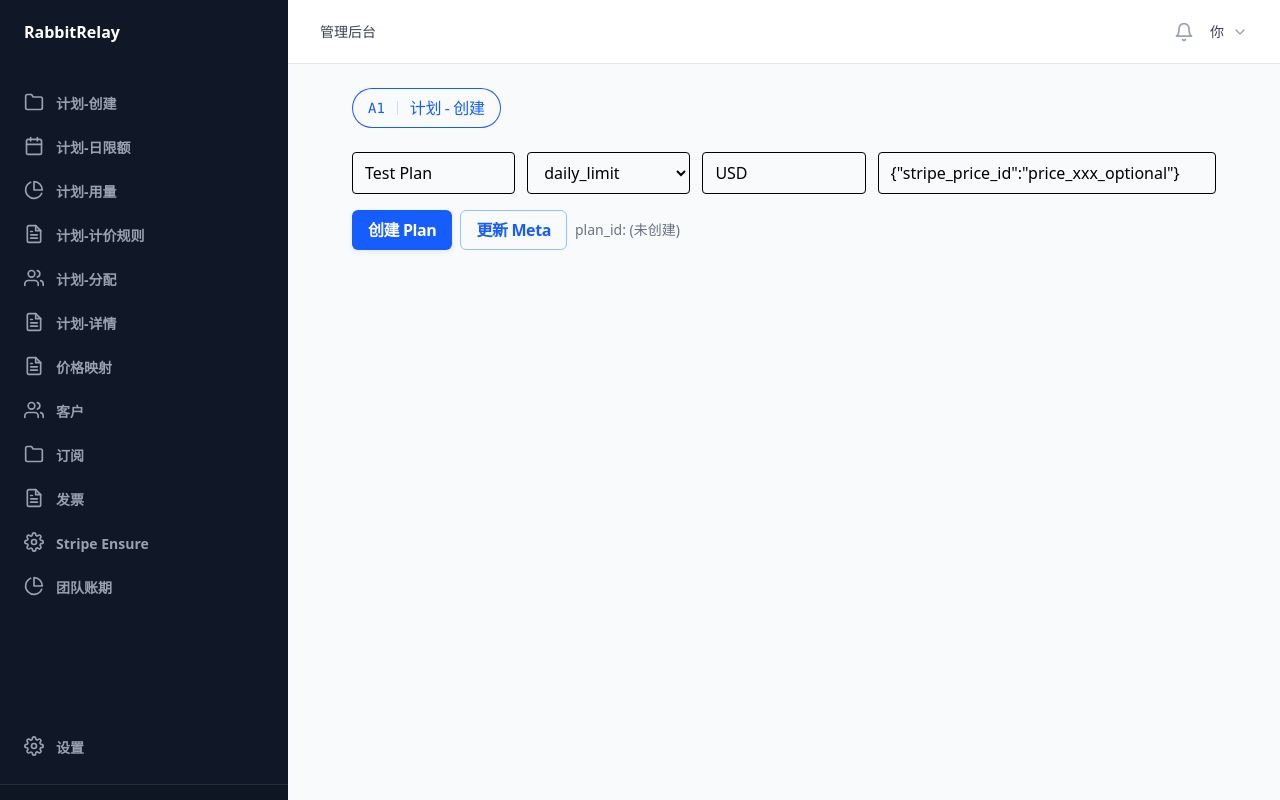
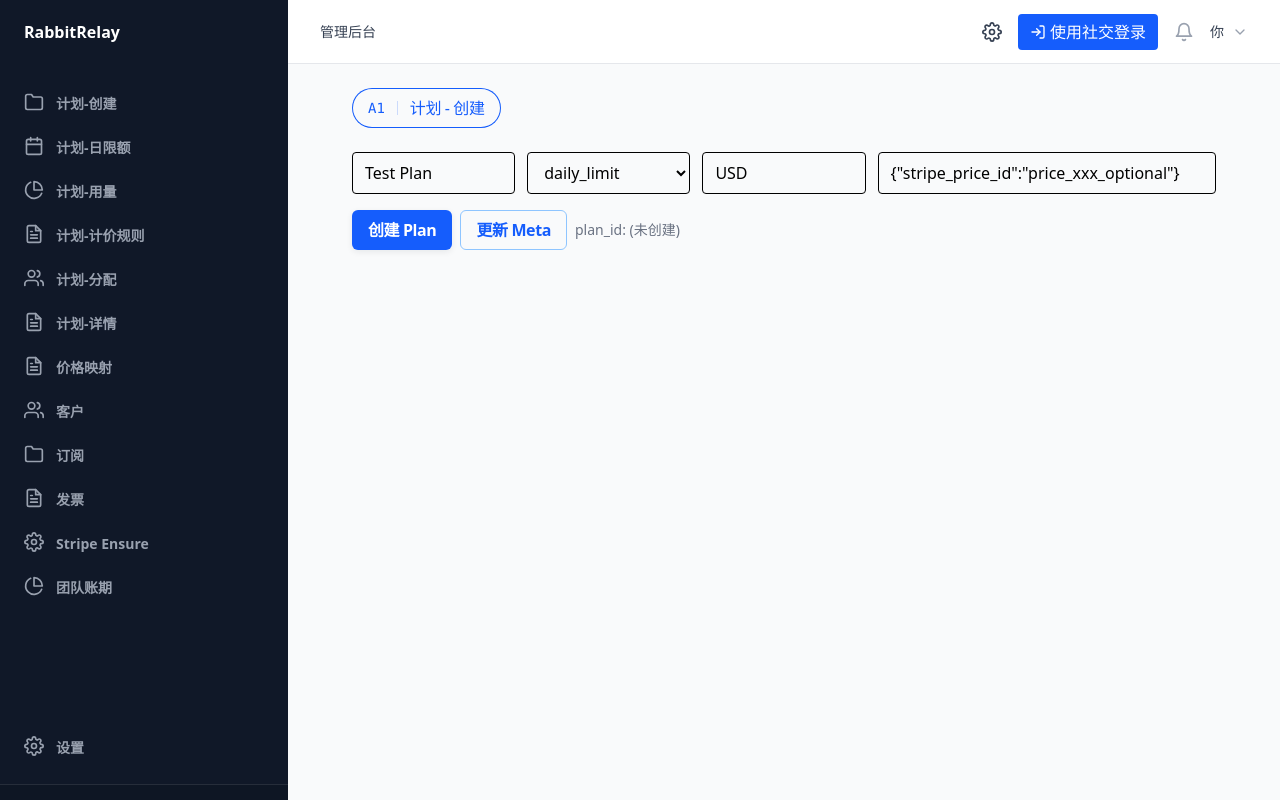
Before and after one commit to ruabbit/RabbitAIPanel, a React (Vite) app in the folder frontend/: page /admin in a window 1280 px wide. Built offline with nearby package versions, Linux system fonts and the light colour scheme; no server answers; a web font is replaced by a local one.

Commit message:
feat(topbar): restore dev settings + social login in AppFrame topbar; add DevSettingsModal; doc header controls in docs/header_controls.md

```diff
--- a/frontend/src/components/AppFrame.jsx
+++ b/frontend/src/components/AppFrame.jsx
@@ -1,6 +1,8 @@
 import React, { useState } from 'react'
 import { Link, Outlet, useLocation } from 'react-router-dom'
-import { FiMenu, FiBell, FiHome, FiUsers, FiFolder, FiCalendar, FiFileText, FiPieChart, FiSettings, FiChevronDown, FiX } from 'react-icons/fi'
+import { FiMenu, FiBell, FiHome, FiUsers, FiFolder, FiCalendar, FiFileText, FiPieChart, FiSettings, FiChevronDown, FiX, FiLogIn } from 'react-icons/fi'
+import DevSettingsModal from './DevSettingsModal'
+import { startSocialLogin } from '../utils/api'
 
 function navIcon(name) {
   switch (name) {
@@ -17,6 +19,8 @@ function navIcon(name) {
 
 export default function AppFrame({ title = '', items = [], children }) {
   const [sidebarOpen, setSidebarOpen] = useState(false)
+  const [devOpen, setDevOpen] = useState(false)
+  const [loginLoading, setLoginLoading] = useState(false)
   const location = useLocation()
 
   const Sidebar = (
@@ -89,6 +93,26 @@ export default function AppFrame({ title = '', items = [], children }) {
           <div className="flex flex-1 items-center justify-between">
             <div className="text-sm font-medium text-gray-700">{title}</div>
             <div className="flex items-center gap-x-4">
+              <button type="button" className="-m-2.5 p-2.5 text-gray-700 hover:text-gray-900" onClick={() => setDevOpen(true)}>
+                <FiSettings className="size-5" />
+              </button>
+              <button
+                type="button"
+                className="inline-flex items-center bg-blue-600 text-white px-3 py-1.5 rounded hover:bg-blue-500"
+                onClick={async () => {
+                  try {
+                    setLoginLoading(true)
+                    const provider = localStorage.getItem('social_provider') || 'google'
+                    const { redirect_to } = await startSocialLogin(provider)
+                    if (redirect_to) window.location.href = redirect_to
+                  } catch (e) {
+                    alert(`启动登录失败: ${e}`)
+                  } finally { setLoginLoading(false) }
+                }}
+                disabled={loginLoading}
+              >
+                <FiLogIn className="mr-1" />{loginLoading ? '登录中…' : '使用社交登录'}
+              </button>
               <button type="button" className="-m-2.5 p-2.5 text-gray-400 hover:text-gray-500" aria-label="Notifications">
                 <FiBell className="size-5" />
               </button>
@@ -106,6 +130,8 @@ export default function AppFrame({ title = '', items = [], children }) {
           </div>
         </main>
       </div>
+
+      <DevSettingsModal open={devOpen} onClose={() => setDevOpen(false)} />
     </div>
   )
 }
--- /dev/null
+++ b/frontend/src/components/DevSettingsModal.jsx
@@ -0,0 +1,51 @@
+import React, { useEffect, useState } from 'react'
+
+export default function DevSettingsModal({ open, onClose }) {
+  const [apiKey, setApiKey] = useState('')
+  const [devUserId, setDevUserId] = useState('1')
+  const [provider, setProvider] = useState('google')
+
+  useEffect(() => {
+    if (!open) return
+    setApiKey(localStorage.getItem('dev_api_key') || '')
+    setDevUserId(localStorage.getItem('dev_user_id') || '1')
+    setProvider(localStorage.getItem('social_provider') || 'google')
+  }, [open])
+
+  const save = () => {
+    localStorage.setItem('dev_api_key', apiKey)
+    localStorage.setItem('dev_user_id', devUserId)
+    localStorage.setItem('social_provider', provider)
+    onClose?.()
+  }
+
+  if (!open) return null
+  return (
+    <div className="fixed inset-0 bg-black/30 flex items-center justify-center z-[60]">
+      <div className="bg-white rounded shadow-lg w-full max-w-lg p-6">
+        <h3 className="text-lg font-semibold mb-4">开发配置</h3>
+        <div className="space-y-3">
+          <div>
+            <label className="block text-sm text-gray-600 mb-1">DEV_API_KEY</label>
+            <input className="w-full border rounded px-3 py-2" value={apiKey} onChange={e => setApiKey(e.target.value)} placeholder="用于调用后端 dev_auth" />
+          </div>
+          <div>
+            <label className="block text-sm text-gray-600 mb-1">x-dev-user-id</label>
+            <input className="w-full border rounded px-3 py-2" value={devUserId} onChange={e => setDevUserId(e.target.value)} placeholder="模拟用户ID" />
+          </div>
+          <div>
+            <label className="block text-sm text-gray-600 mb-1">社交提供方</label>
+            <select className="w-full border rounded px-3 py-2" value={provider} onChange={e => setProvider(e.target.value)}>
+              <option value="google">Google</option>
+              <option value="github">GitHub</option>
+            </select>
+          </div>
+        </div>
+        <div className="mt-5 flex justify-end gap-2">
+          <button className="px-3 py-1.5 rounded border" onClick={onClose}>取消</button>
+          <button className="px-3 py-1.5 rounded bg-blue-600 text-white" onClick={save}>保存</button>
+        </div>
+      </div>
+    </div>
+  )
+}
```
Also changed, not shown: 1 other file (tests, documents, lock files or other folders).
